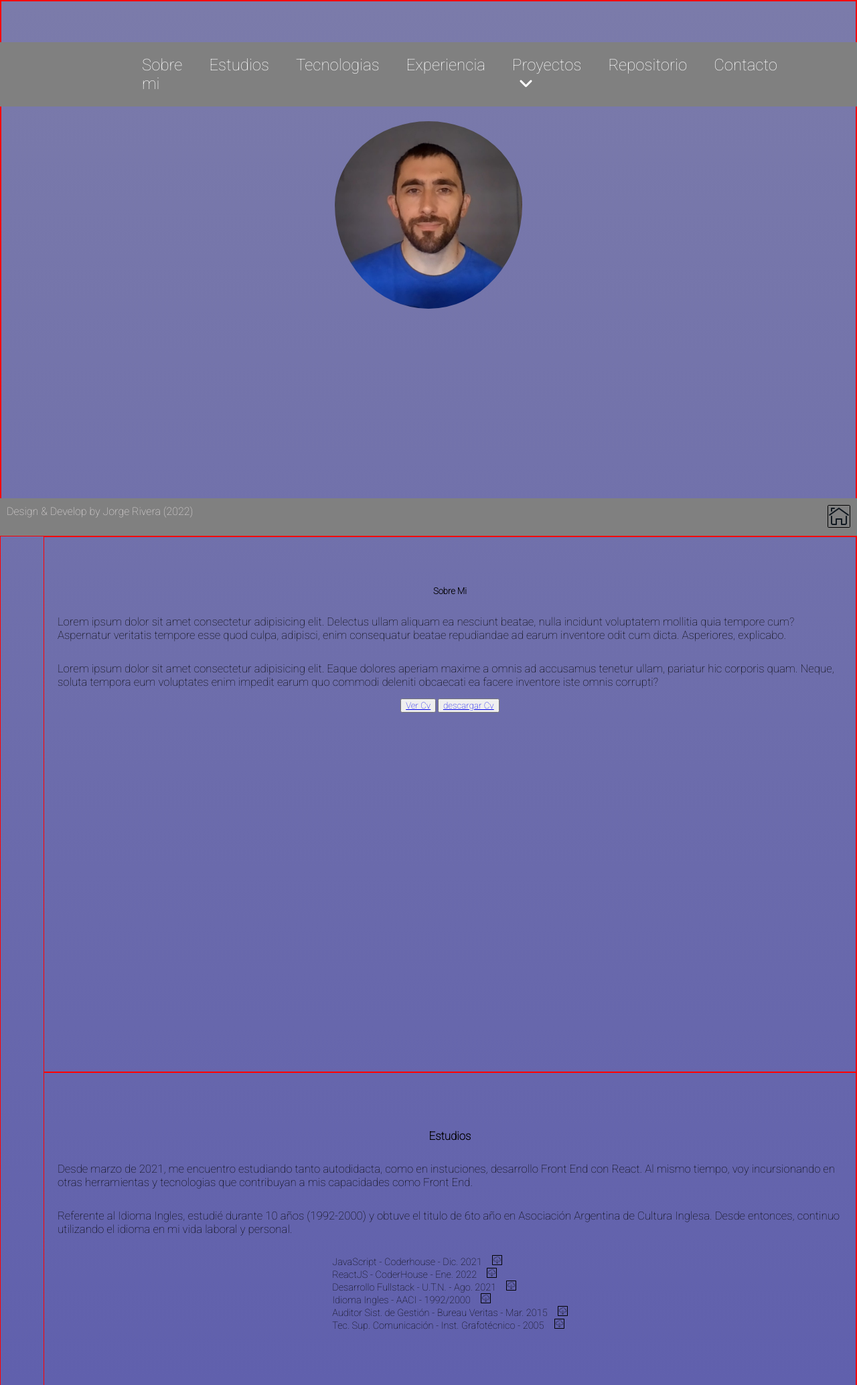
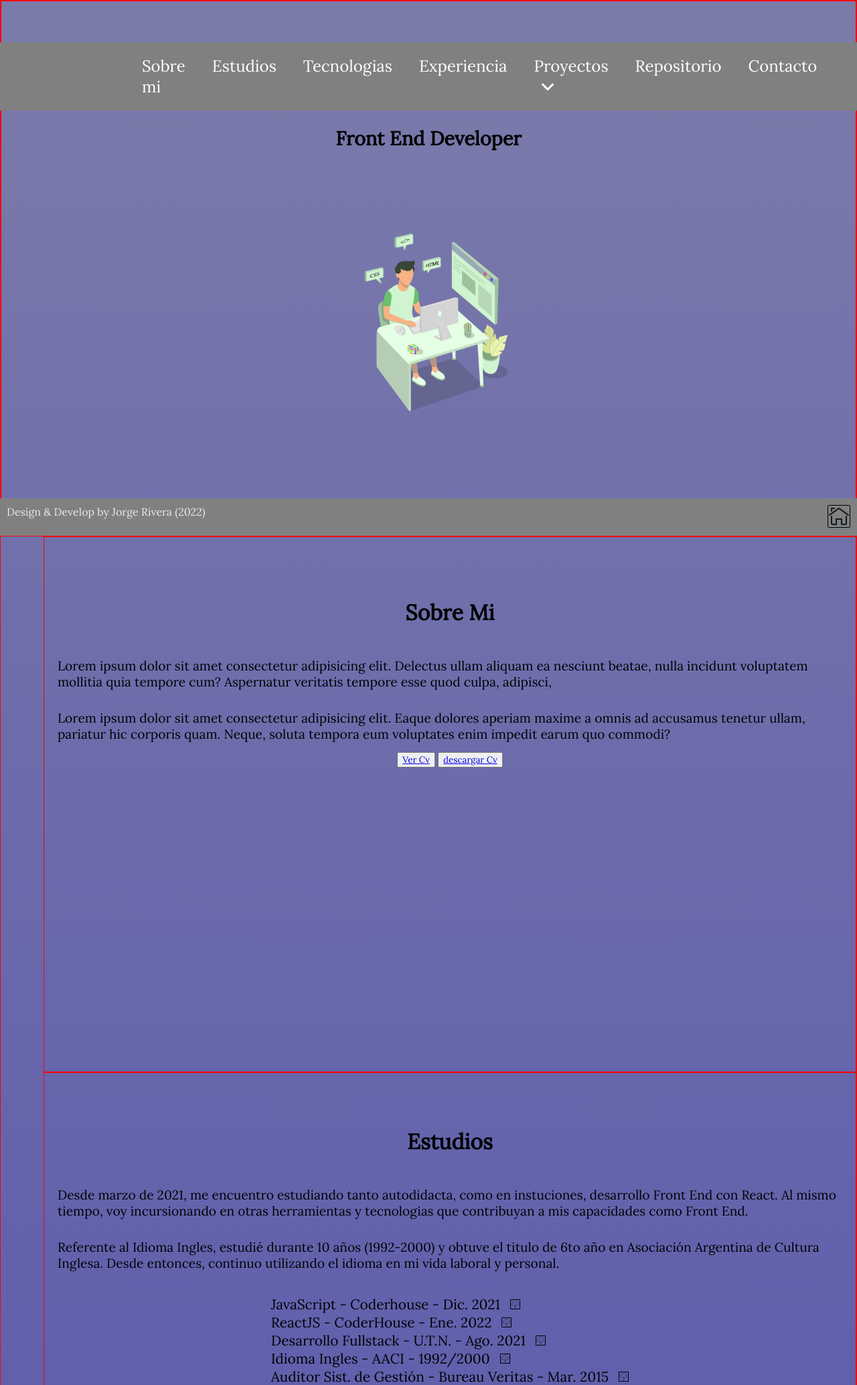
Before and after one commit to Yoryao/webPersonal, a PHP site: page / in a window 1280 px wide. Shown: the top 2068 px of the page at 67% size. Run offline with PHP 8.4, Linux system fonts and the light colour scheme; some libraries are stand-ins or nearby versions.

Commit message:
working with fonts

```diff
--- a/index.html
+++ b/index.html
@@ -9,7 +9,7 @@
     <link rel="stylesheet" href="style.css">
     <link rel="preconnect" href="https://fonts.googleapis.com">
     <link rel="preconnect" href="https://fonts.gstatic.com" crossorigin>
-    <link href="https://fonts.googleapis.com/css2?family=Roboto:wght@100&display=swap" rel="stylesheet">
+    <link href="https://fonts.googleapis.com/css2?family=Lora&family=Poppins:wght@300&display=swap" rel="stylesheet">
     <script src="https://kit.fontawesome.com/1891929c91.js" crossorigin="anonymous"></script>
     <title>Jorge Joaquin Rivera - Desarrollador Front End</title>
 </head>
@@ -47,8 +47,8 @@
         <!-- SECTION HOME -->
         <section class="section" id="home">
             <h1>Jorge Joaquin Rivera</h1>
-            <h3>Front End Developer</h3>
-            <img id="photo" src="./public/FOTO PERFIL2.jpg" alt="personalPhotoJorgeRivera">
+            <h2 id="role">Front End Developer</h2>
+            <img id="photo" src="./public/—Pngtree—illustration works as a programmer_5980063.png"></a>
         </section>
         <!-- END SECTION HOME -->
 
@@ -58,12 +58,10 @@
             <div id="sobreMiContainer">
                 <p class="sectionP">Lorem ipsum dolor sit amet consectetur adipisicing elit. Delectus ullam aliquam ea
                     nesciunt beatae, nulla incidunt voluptatem mollitia quia tempore cum? Aspernatur veritatis tempore
-                    esse quod culpa, adipisci, enim consequatur beatae repudiandae ad earum inventore odit cum dicta.
-                    Asperiores, explicabo.</p>
+                    esse quod culpa, adipisci, </p>
                 <p class="sectionP">Lorem ipsum dolor sit amet consectetur adipisicing elit. Eaque dolores aperiam
                     maxime a omnis ad accusamus tenetur ullam, pariatur hic corporis quam. Neque, soluta tempora eum
-                    voluptates enim impedit earum quo commodi deleniti obcaecati ea facere inventore iste omnis
-                    corrupti?</p>
+                    voluptates enim impedit earum quo commodi?</p>
                 <div id="cvBtn">
                     <button><a href="./docs/CV JORGE RIVERA FRONT END - ENERO 2022.pdf" download="CV Jorge Rivera">Ver
                             Cv</a></button>
@@ -76,22 +74,38 @@
 
         <!-- SECTION ESTUDIOS -->
         <section id="sectionEstudios" class="section">
-            <h2 id="titleSection">Estudios</h2>
+            <h3 id="titleSection">Estudios</h3>
             <div id="estudiosContainer">
                 <div>
-                <p class="sectionP">Desde marzo de 2021, me encuentro estudiando tanto autodidacta, como en instuciones, desarrollo Front End con React. Al mismo tiempo, voy incursionando en otras herramientas y tecnologias que contribuyan a mis capacidades como Front End.</p>
-                <p class="sectionP">Referente al Idioma Ingles, estudié durante 10 años (1992-2000) y obtuve el titulo de 6to año en Asociación Argentina de Cultura Inglesa. Desde entonces, continuo utilizando el idioma en mi vida laboral y personal.</p>
-            </div>
-            <div>
-    <ul class="certificadosLista">
-        <li>JavaScript - Coderhouse - Dic. 2021<img class="imgArrow"src="./public/211719_cloud_download_icon.png" alt="donwloadArrow"><a href=""></a></img></li>
-        <li>ReactJS - CoderHouse - Ene. 2022<img class="imgArrow"src="./public/211719_cloud_download_icon.png" alt="donwloadArrow"><a href=""></a></img></li>
-        <li>Desarrollo Fullstack - U.T.N. - Ago. 2021<img class="imgArrow"src="./public/211719_cloud_download_icon.png" alt="donwloadArrow"><a href=""></a></img></li>
-        <li>Idioma Ingles - AACI - 1992/2000<img class="imgArrow"src="./public/211719_cloud_download_icon.png" alt="donwloadArrow"><a href=""></a></img></li>
-        <li>Auditor Sist. de Gestión - Bureau Veritas - Mar. 2015<img class="imgArrow"src="./public/211719_cloud_download_icon.png" alt="donwloadArrow"><a href=""></a></img></li>
-        <li>Tec. Sup. Comunicación - Inst. Grafotécnico - 2005<img class="imgArrow"src="./public/211719_cloud_download_icon.png" alt="donwloadArrow"><a href=""></a></img></li>
-    </ul>
-</div>
+                    <p class="sectionP">Desde marzo de 2021, me encuentro estudiando tanto autodidacta, como en
+                        instuciones, desarrollo Front End con React. Al mismo tiempo, voy incursionando en otras
+                        herramientas y tecnologias que contribuyan a mis capacidades como Front End.</p>
+                    <p class="sectionP">Referente al Idioma Ingles, estudié durante 10 años (1992-2000) y obtuve el
+                        titulo de 6to año en Asociación Argentina de Cultura Inglesa. Desde entonces, continuo
+                        utilizando el idioma en mi vida laboral y personal.</p>
+                </div>
+                <div>
+                    <ul class="certificadosLista">
+                        <li>JavaScript - Coderhouse - Dic. 2021<img class="imgArrow"
+                                src="./public/211719_cloud_download_icon.png" alt="donwloadArrow"><a href=""></a></img>
+                        </li>
+                        <li>ReactJS - CoderHouse - Ene. 2022<img class="imgArrow"
+                                src="./public/211719_cloud_download_icon.png" alt="donwloadArrow"><a href=""></a></img>
+                        </li>
+                        <li>Desarrollo Fullstack - U.T.N. - Ago. 2021<img class="imgArrow"
+                                src="./public/211719_cloud_download_icon.png" alt="donwloadArrow"><a href=""></a></img>
+                        </li>
+                        <li>Idioma Ingles - AACI - 1992/2000<img class="imgArrow"
+                                src="./public/211719_cloud_download_icon.png" alt="donwloadArrow"><a href=""></a></img>
+                        </li>
+                        <li>Auditor Sist. de Gestión - Bureau Veritas - Mar. 2015<img class="imgArrow"
+                                src="./public/211719_cloud_download_icon.png" alt="donwloadArrow"><a href=""></a></img>
+                        </li>
+                        <li>Tec. Sup. Comunicación - Inst. Grafotécnico - 2005<img class="imgArrow"
+                                src="./public/211719_cloud_download_icon.png" alt="donwloadArrow"><a href=""></a></img>
+                        </li>
+                    </ul>
+                </div>
 
             </div>
         </section>
--- a/style.css
+++ b/style.css
@@ -1,7 +1,17 @@
 * {
   box-sizing: border-box;
-  font-family: "Roboto", sans-serif;
+  font-family: 'Lora', serif;
 }
+
+/* TEXTOS */
+#home {
+  font-family: 'Poppins';
+  font-size: 1.5em;
+}
+
+
+
+
 
 body {
   border: 1px solid red;
@@ -17,7 +27,7 @@ body {
   color: white;
   cursor: pointer;
   width: 100%;
-  font-size: 1.7em;
+  font-size: 1.5em;
 }
 
 i {
@@ -74,10 +84,13 @@ p {
   padding-left: 35px;
 }
 
+#role{
+  font-size: 1.2em;
+}
+
 #photo {
-  width: 35vh;
-  padding-top: 30px;
-  border-radius: 70%;
+  width: 50vh;
+  padding-top: 15px;
 }
 
 main {
@@ -87,6 +100,17 @@ main {
 .mostrar {
   margin-left: 0;
 }
+
+.section > h3 {
+  font-size: 2em;
+}
+
+.sectionP {
+  font-size: 1.2em;
+}
+
+
+
 
 .section {
   /* padding-top: 60px; */
@@ -98,13 +122,21 @@ main {
 
 /* ESTUDIOS */
 
-#sectionSobreMi, #sectionEstudios {
+#sectionSobreMi {
   height: 100vh;
   width: 95%;
   padding-top: 60px;
   margin-left: 5%;
   margin-right: 5%;
-  font-size: .7em;
+
+}
+
+ #sectionEstudios {
+  height: 100vh;
+  width: 95%;
+  padding-top: 50px;
+  margin-left: 5%;
+  margin-right: 5%;
 }
 
 .sectionP {
@@ -201,7 +233,7 @@ main {
 }
 
 .section:first-child {
-  padding-top: 40px;
+  padding-top: 70px;
 }
 
 main {
```
Also changed, not shown: public/—Pngtree—illustration works as a programmer_5980063.png (added).
